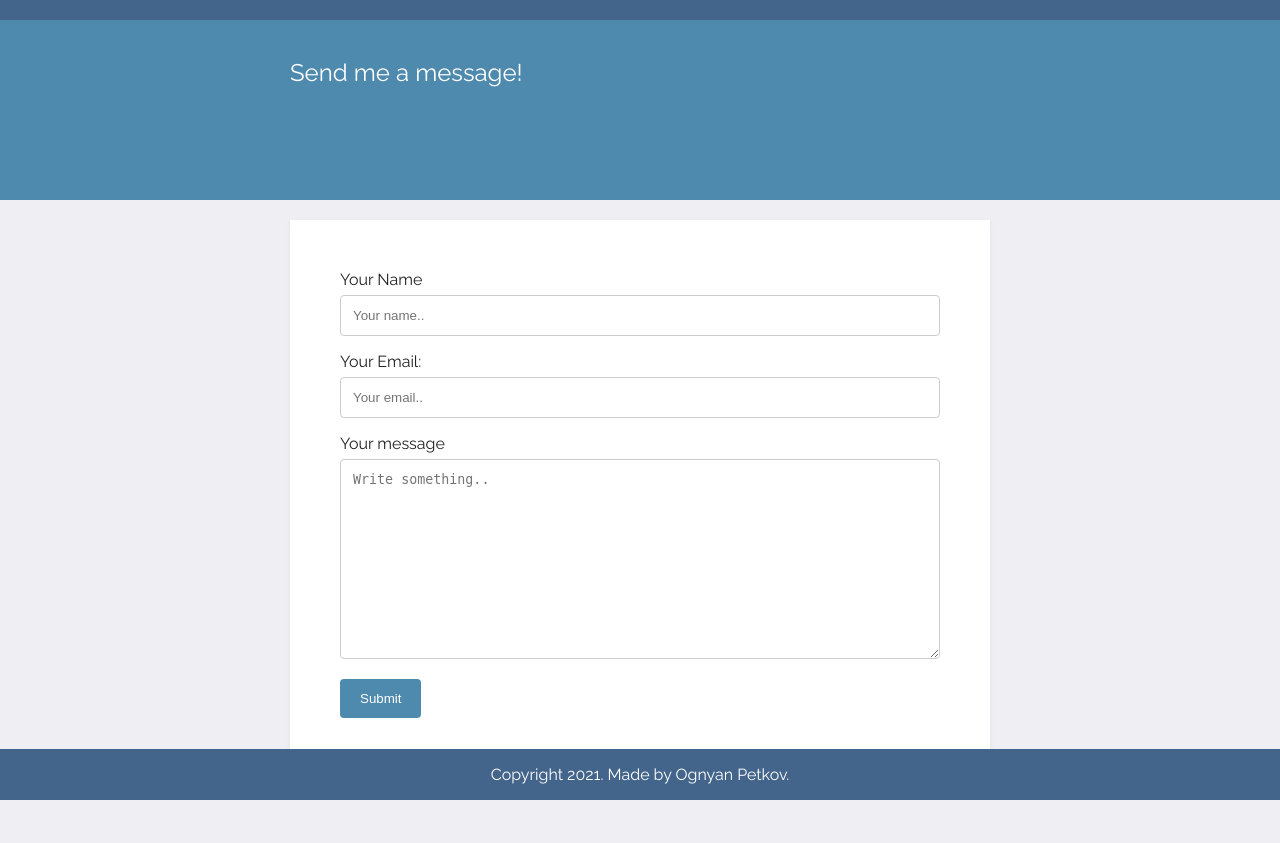
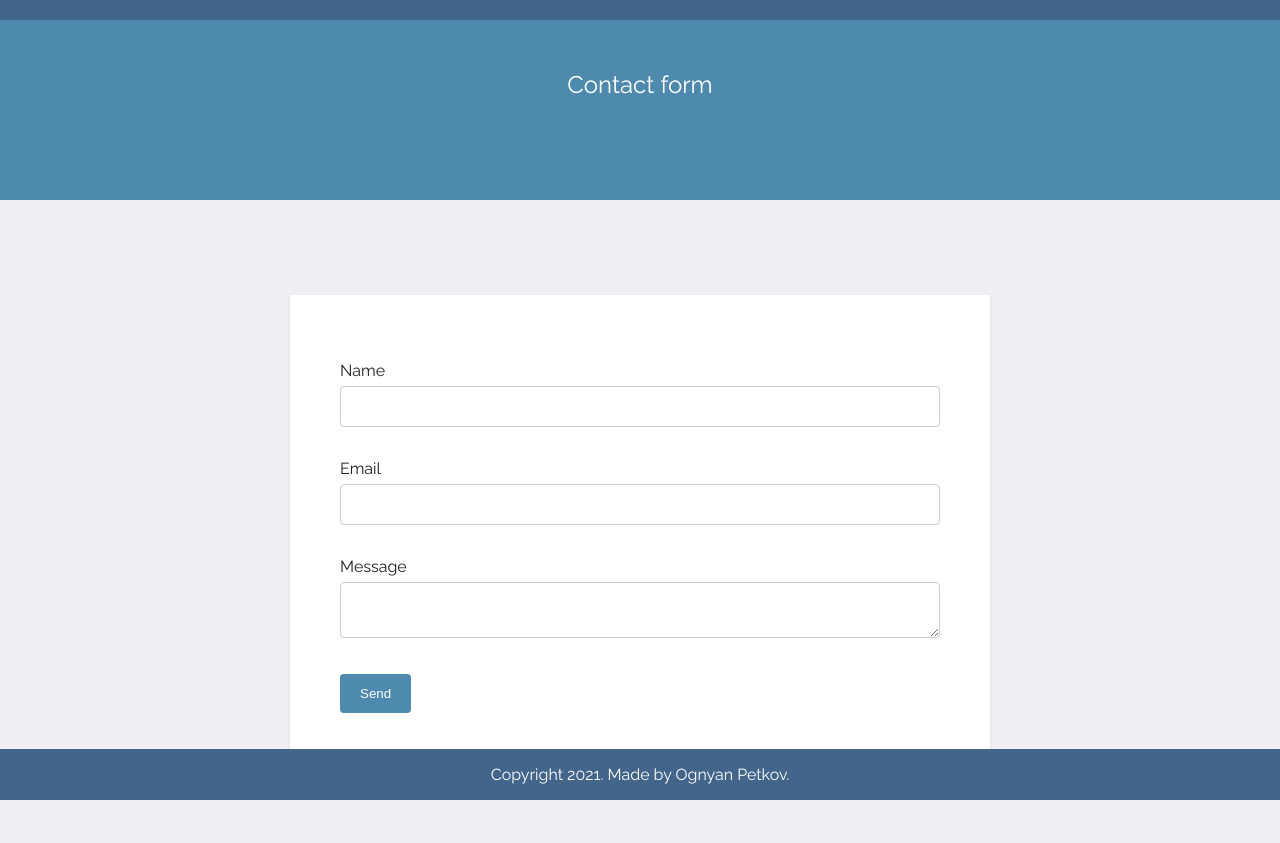
Before and after one commit to OgnyanPetkov/Blog-site, a Flask app: page /contact_me in a window 1280 px wide. After the commit the page ends 800 px from the top, so only its background shows below. Run offline with Flask 2, Linux system fonts and the light colour scheme.

Commit message:
Add files via upload

```diff
--- a/main.py
+++ b/main.py
@@ -1,9 +1,12 @@
-from flask import Flask, render_template, request
+from flask import Flask, render_template, request, redirect, url_for
 import datetime
 import requests
 from post import Post
 import smtplib
 import os
+from flask_wtf import FlaskForm
+from wtforms import StringField, PasswordField, SubmitField, TextAreaField
+from wtforms.validators import DataRequired, Length, Email, InputRequired
 
 # Setting up your email and password to which people can send their messages. Best to submit them to environment.
 USER_MAIL = "YOUR OWN EMAIL ADDRESS"
@@ -11,25 +14,37 @@ MAIL_PASSWORD = os.environ.get("MAIL_PASSWORD")
 
 # Use the api.npoint to create your posts. Create a list with dictionary for each post. Each dictionary should
 # contain the following keys: id, title, subtitle, body.
-response = requests.get(url="https://api.npoint.io/056c133917b16793e561")
+response = requests.get(url="https://api.npoint.io/056c133917b16793e561")  # Change the API to modify
 blog_posts = response.json()
 post_objects = []
 for post in blog_posts:
     post_obj = Post(post["id"], post["title"], post["subtitle"], post["body"])
     post_objects.append(post_obj)
+current_year = datetime.datetime.now().year
+app = Flask(__name__)
+app.secret_key = "some secret string"
 
-app = Flask(__name__)
+
+class LogForm(FlaskForm):
+    email = StringField(label='Email', validators=[DataRequired(), Email()])
+    password = PasswordField(label='Password', validators=[DataRequired(), Length(min=8)])
+    submit = SubmitField(label='Log In')
+
+
+class ContactForm(FlaskForm):
+    name = StringField(label="Name", validators=[InputRequired()])
+    email = StringField(label='Email', validators=[DataRequired(), Email()])
+    message = TextAreaField(label="Message", validators=[InputRequired()])
+    submit = SubmitField(label='Send')
 
 
 @app.route('/')
 def home():
-    current_year = datetime.datetime.now().year
     return render_template("index.html", year=current_year, posts=post_objects)
 
 
 @app.route("/blog/<int:index>")
 def get_blog(index):
-    current_year = datetime.datetime.now().year
     requested_post = None
     for post in post_objects:
         if post.id == index:
@@ -39,24 +54,33 @@ def get_blog(index):
 
 @app.route("/contact_me", methods=['GET', 'POST'])
 def contact_me():
-    current_year = datetime.datetime.now().year
-    if request.method == 'POST':
-        current_year = datetime.datetime.now().year
-        name = request.form['name']
-        email = request.form['email']
-        message = request.form['message']
-        send_email(name, email, message)
-        return render_template('contact_form.html', year=current_year, msgsent=True)
-    return render_template('contact_form.html', year=current_year, msgsent=False)
+    contact_form = ContactForm()
+    # If user submits data at this route.
+    if contact_form.validate_on_submit():
+        # send_email(contact_form.name, contact_form.email, contact_form.message)
+        return render_template('contact_form.html', year=current_year, form=contact_form, msgsent=True)
+    # If user requests the route.
+    return render_template('contact_form.html', year=current_year, form=contact_form, msgsent=False)
 
 
 def send_email(name, email, message):
-    email_message = f"Subject:New Message\n\nName: {name}\nEmail: {email}\nPhone: {phone}\nMessage:{message}"
+    email_message = f"Subject:New Message\n\nName: {name}\nEmail: {email}\nMessage:{message}"
     with smtplib.SMTP("smtp.gmail.com") as connection:
         connection.starttls()
         connection.login(USER_MAIL, MAIL_PASSWORD)
         connection.sendmail(USER_MAIL, USER_MAIL, email_message)
 
 
+@app.route("/login", methods=['GET', 'POST'])
+def login():
+    login_form = LogForm()
+    # If user submits data at this route.
+    if login_form.validate_on_submit():
+        return redirect(url_for('home'))
+
+    # If user requests the route.
+    return render_template('login.html', year=current_year, form=login_form)
+
+
 if __name__ == "__main__":
     app.run(debug=True)
--- a/static/css/styles.css
+++ b/static/css/styles.css
@@ -19,14 +19,15 @@ body{
 }
 
 .top .title {
-  width: 700px;
-  margin: 38px auto 0 auto;
+  margin: auto auto auto auto;
 }
 
 .title h1 {
   font-size:24px;
   color:#FFF;
   font-weight:500;
+  text-align: center;
+  margin-top: 50px;
 }
 
 .content{
@@ -89,5 +90,15 @@ input[type=submit] {
   cursor: pointer;
 }
 input[type=submit]:hover {
-  background-color: #43658b;
+  background-color: #4e89ae;
 }
+input[type=password]{
+    width: 100%;
+    padding: 12px;
+    border: 1px solid #ccc;
+    border-radius: 4px;
+    box-sizing: border-box;
+    margin-top: 6px;
+    margin-bottom: 16px;
+    resize: vertical;
+    }
--- a/templates/contact_form.html
+++ b/templates/contact_form.html
@@ -1,24 +1,39 @@
 {% extends "base.html" %}
 {% block content %}
-{% if msgsent: %}
+{%if msgsent%}
 <div class="card">
     <h1>Your message was sent successfully!</h1>
     <a href="/">Go back!</a>
 </div>
-{% else: %}
+{% else %}
 <div class="wrapper">
     <div class="top">
-        <div class="title"><h1>Send me a message!</h1></div>
+        <div class="title"><h1>Contact form</h1></div>
     </div>
+</div>
+<div class="wrapper">
     <div class="card">
-    <form action="{{ url_for('contact_me') }}" method="post">
-        <label for="name">Your Name</label>
-        <input type="text" id="name" name="name" placeholder="Your name..">
-        <label for="email">Your Email:</label>
-        <input type="text" id="email" name="email" placeholder="Your email..">
-        <label for="message">Your message</label>
-        <textarea id="message" name="message" placeholder="Write something.." style="height:200px"></textarea>
-        <input type="submit" value="Submit">
+    <form method="POST" action="{{ url_for('contact_me') }}" novalidate >
+        {{ form.csrf_token }}
+        <p>
+            {{ form.name.label }} {{ form.name(size=20) }}
+            {% for err in form.name.errors %}
+            <span style="color: red">{{ err }}</span>
+            {% endfor %}
+        </p>
+        <p>
+            {{ form.email.label }} {{ form.email(size=20) }}
+            {% for err in form.email.errors %}
+            <span style="color: red">{{ err }}</span>
+            {% endfor %}
+        </p>
+        <p>
+            {{ form.message.label }} {{ form.message(size=20) }}
+            {% for err in form.message.errors %}
+            <span style="color: red">{{ err }}</span>
+            {% endfor %}
+        </p>
+        {{ form.submit }}
     </form>
     </div>
 </div>
--- a/templates/index.html
+++ b/templates/index.html
@@ -14,5 +14,6 @@
     </div>
     {% endfor %}
     <a href="{{ url_for('contact_me') }}">Contact me!</a>
+    <a href="{{ url_for('login') }}">Log In</a>
 </div>
 {% endblock %}
```
Also changed, not shown: templates/login.html (added, +25 -0 lines).
